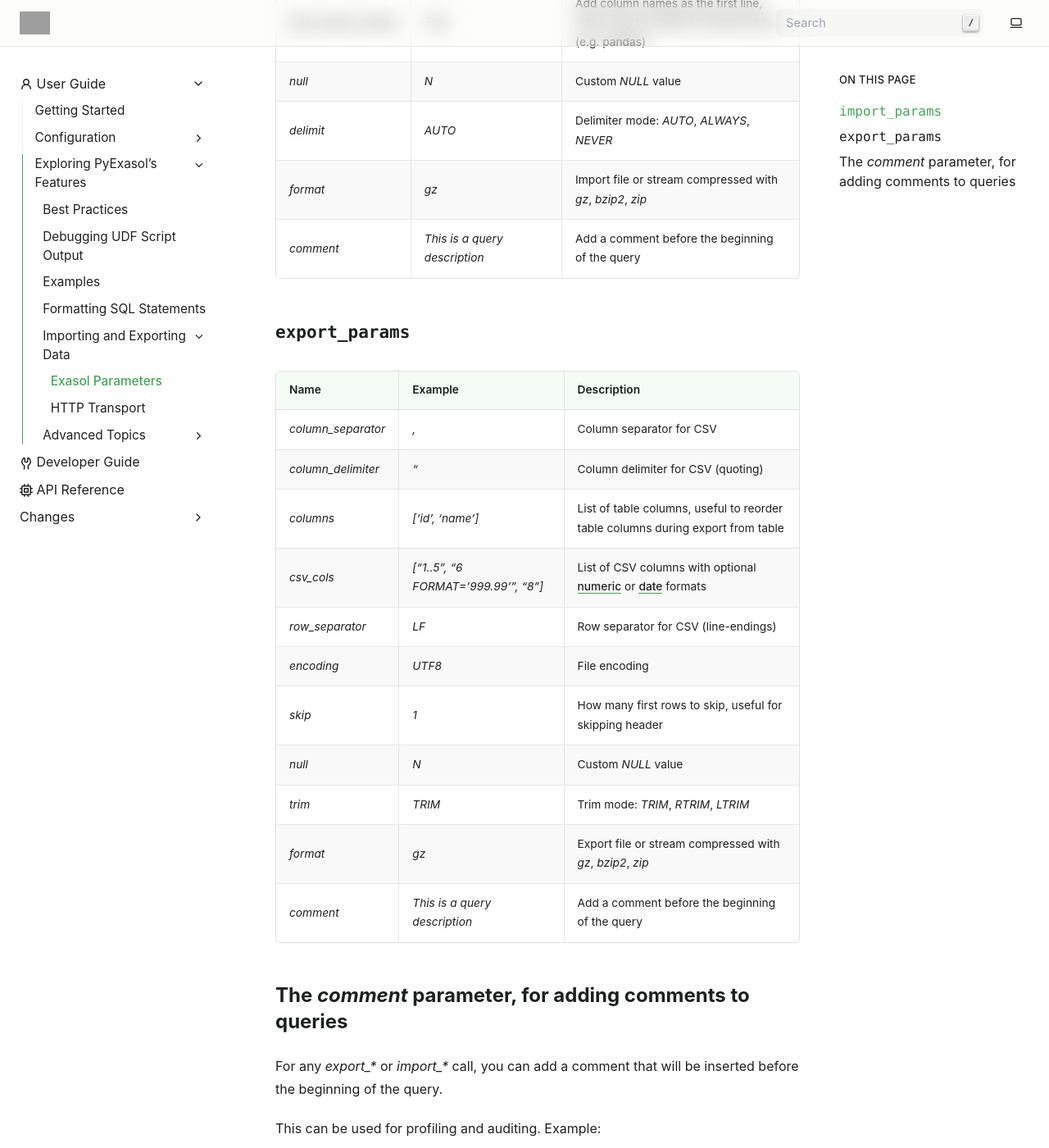
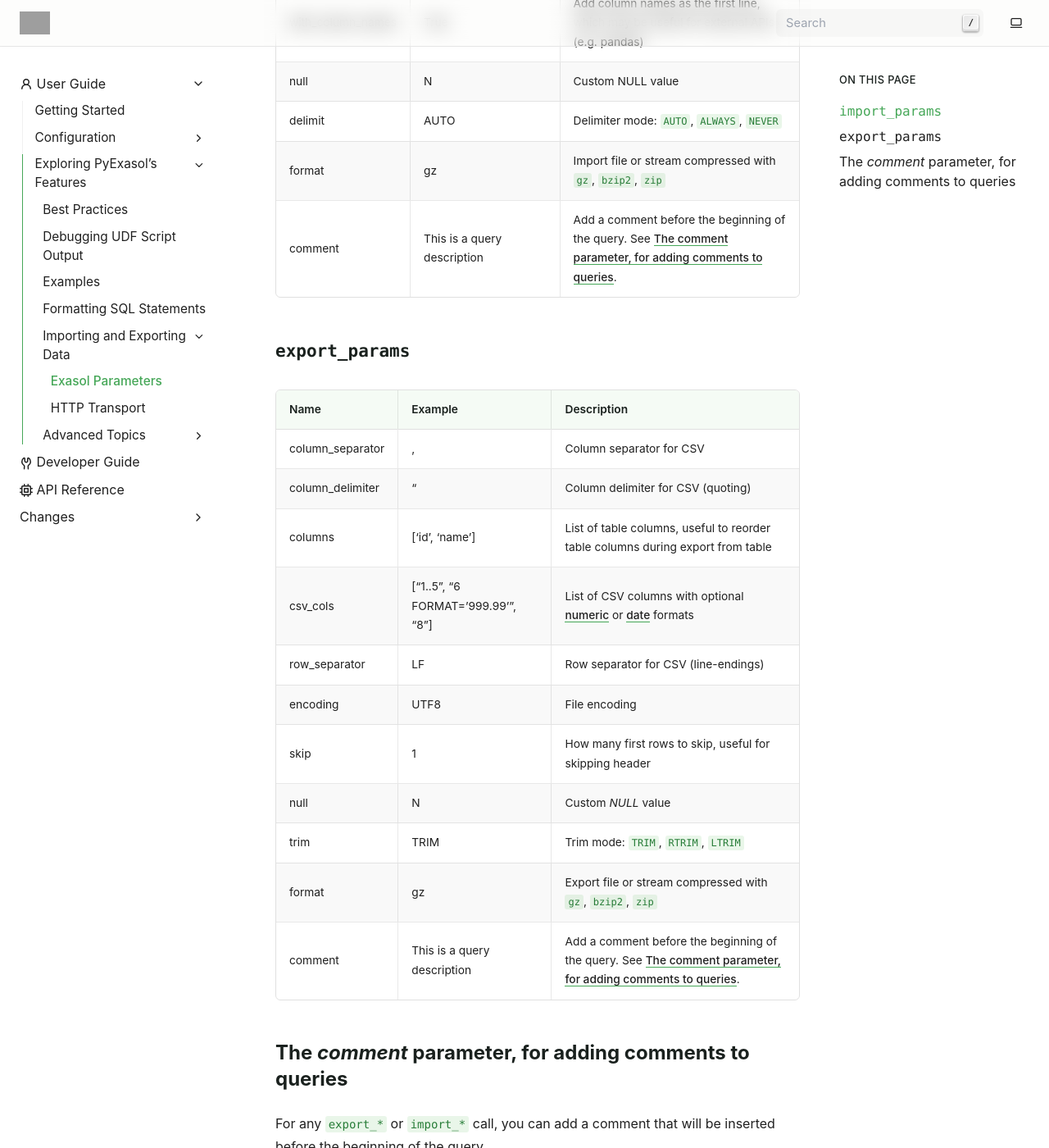
Before and after one commit to exasol/pyexasol, a Sphinx documentation site: the page built from doc/user_guide/exploring_features/import_and_export/parameters.rst, in a window 1280 px wide and 1400 px high, scrolled down 1035 px. Shown: the whole window at 82% size. Built offline with Sphinx 7.4.7, drawn with Linux system fonts in a browser that asks for light colours; some of the changed text lies outside the part shown; grey boxes are pictures that could not be loaded.

Commit message:
Fix table to be clearer; italics didn't help highlight anything

```diff
--- a/doc/user_guide/exploring_features/import_and_export/parameters.rst
+++ b/doc/user_guide/exploring_features/import_and_export/parameters.rst
@@ -25,39 +25,39 @@ Please refer to the Exasol User Manual to learn more about:
    * - Name
      - Example
      - Description
-   * - `column_separator`
-     - `,`
+   * - column_separator
+     - ,
      - Column separator for CSV
-   * - `column_delimiter`
-     - `"`
+   * - column_delimiter
+     - "
      - Column delimiter for CSV (quoting)
-   * - `columns`
-     - `['id', 'name']`
+   * - columns
+     - ['id', 'name']
      - List of table columns in the data source, useful if the column order of data source does not match the column order of Exasol table
-   * - `csv_cols`
-     - `["1..5", "6 FORMAT='999.99'", "8"]`
+   * - csv_cols
+     - ["1..5", "6 FORMAT='999.99'", "8"]
      - List of CSV columns with optional `numeric`_ or `date`_ formats
-   * - `row_separator`
-     - `LF`
+   * - row_separator
+     - LF
      - Row separator for CSV (line-endings)
-   * - `encoding`
-     - `UTF8`
+   * - encoding
+     - UTF8
      - File encoding
-   * - `with_column_names`
-     - `True`
+   * - with_column_names
+     - True
      - Add column names as the first line, which may be useful for external APIs (e.g. pandas)
-   * - `null`
-     - `\N`
-     - Custom `NULL` value
-   * - `delimit`
-     - `AUTO`
-     - Delimiter mode: `AUTO`, `ALWAYS`, `NEVER`
-   * - `format`
-     - `gz`
-     - Import file or stream compressed with `gz`, `bzip2`, `zip`
-   * - `comment`
-     - `This is a query description`
-     - Add a comment before the beginning of the query
+   * - null
+     - \N
+     - Custom NULL value
+   * - delimit
+     - AUTO
+     - Delimiter mode: ``AUTO``, ``ALWAYS``, ``NEVER``
+   * - format
+     - gz
+     - Import file or stream compressed with ``gz``, ``bzip2``, ``zip``
+   * - comment
+     - This is a query description
+     - Add a comment before the beginning of the query.  See :ref:`comment`.
 
 .. _numeric: https://docs.exasol.com/db/latest/sql_references/formatmodels.htm#Numericformatmodels
 .. _date: https://docs.exasol.com/db/latest/sql_references/formatmodels.htm#Datetimeformatmodels
@@ -74,44 +74,46 @@ Please refer to the Exasol User Manual to learn more about:
    * - Name
      - Example
      - Description
-   * - `column_separator`
-     - `,`
+   * - column_separator
+     - ,
      - Column separator for CSV
-   * - `column_delimiter`
-     - `"`
+   * - column_delimiter
+     - "
      - Column delimiter for CSV (quoting)
-   * - `columns`
-     - `['id', 'name']`
+   * - columns
+     - ['id', 'name']
      - List of table columns, useful to reorder table columns during export from table
-   * - `csv_cols`
-     - `["1..5", "6 FORMAT='999.99'", "8"]`
+   * - csv_cols
+     - ["1..5", "6 FORMAT='999.99'", "8"]
      - List of CSV columns with optional `numeric`_ or `date`_ formats
-   * - `row_separator`
-     - `LF`
+   * - row_separator
+     - LF
      - Row separator for CSV (line-endings)
-   * - `encoding`
-     - `UTF8`
+   * - encoding
+     - UTF8
      - File encoding
-   * - `skip`
-     - `1`
+   * - skip
+     - 1
      - How many first rows to skip, useful for skipping header
-   * - `null`
-     - `\N`
+   * - null
+     - \N
      - Custom `NULL` value
-   * - `trim`
-     - `TRIM`
-     - Trim mode: `TRIM`, `RTRIM`, `LTRIM`
-   * - `format`
-     - `gz`
-     - Export file or stream compressed with `gz`, `bzip2`, `zip`
-   * - `comment`
-     - `This is a query description`
-     - Add a comment before the beginning of the query
+   * - trim
+     - TRIM
+     - Trim mode: ``TRIM``, ``RTRIM``, ``LTRIM``
+   * - format
+     - gz
+     - Export file or stream compressed with ``gz``, ``bzip2``, ``zip``
+   * - comment
+     - This is a query description
+     - Add a comment before the beginning of the query. See :ref:`comment`.
+
+.. _comment:
 
 The `comment` parameter, for adding comments to queries
 -------------------------------------------------------
 
-For any `export_*` or `import_*` call, you can add a comment that will be inserted before the beginning of the query.
+For any ``export_*`` or ``import_*`` call, you can add a comment that will be inserted before the beginning of the query.
 
 This can be used for profiling and auditing. Example:
 
@@ -122,4 +124,4 @@ This can be used for profiling and auditing. Example:
     This query is importing user from CSV.
     '''})
 
-The comment is inserted as a block comment (`/* <comment> */`). The block comment closing sequence (`*/`) is forbidden in the comment.
+The comment is inserted as a block comment (``/* <comment> */``). The block comment closing sequence (``*/``) is forbidden in the comment.
```
